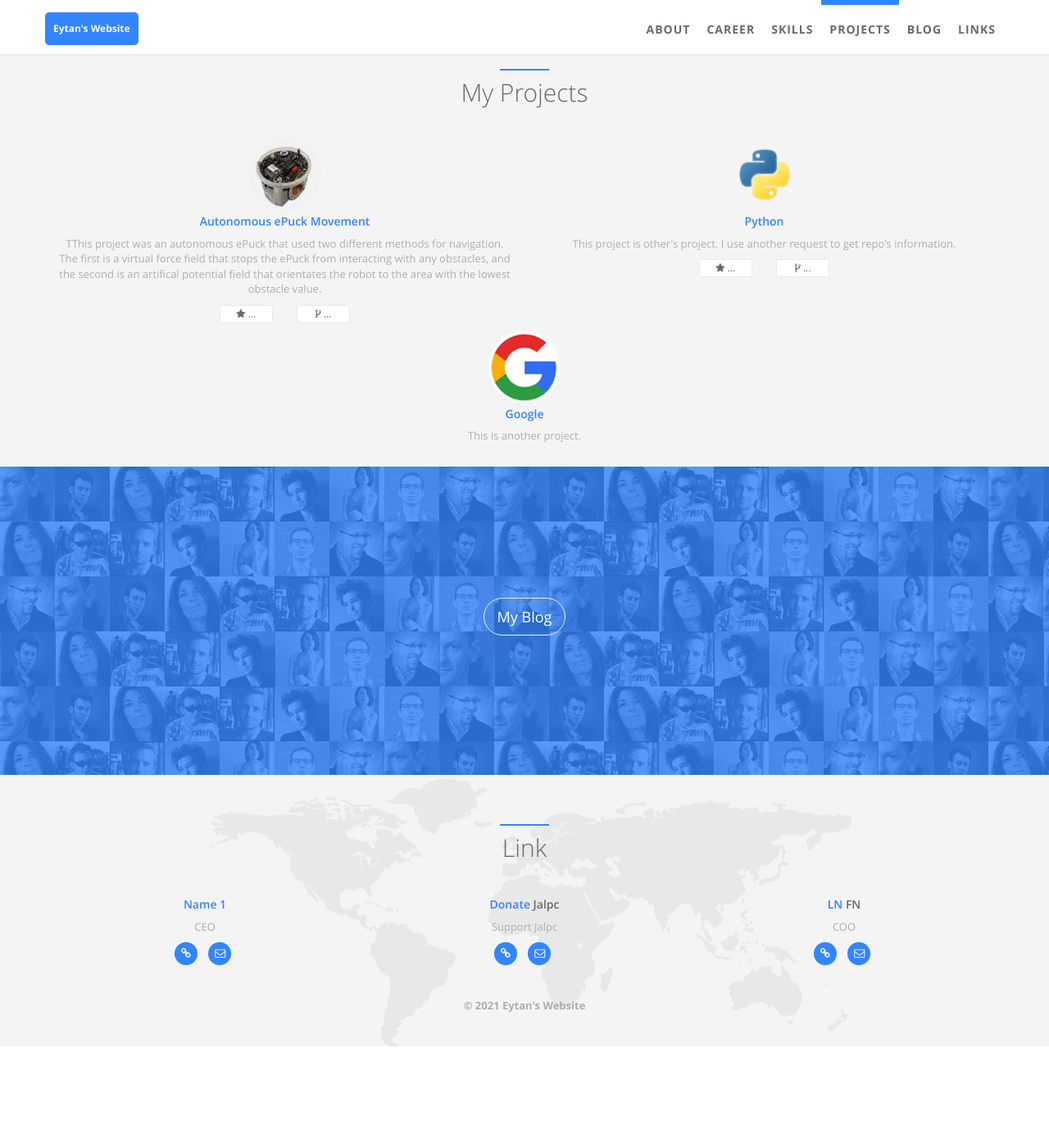
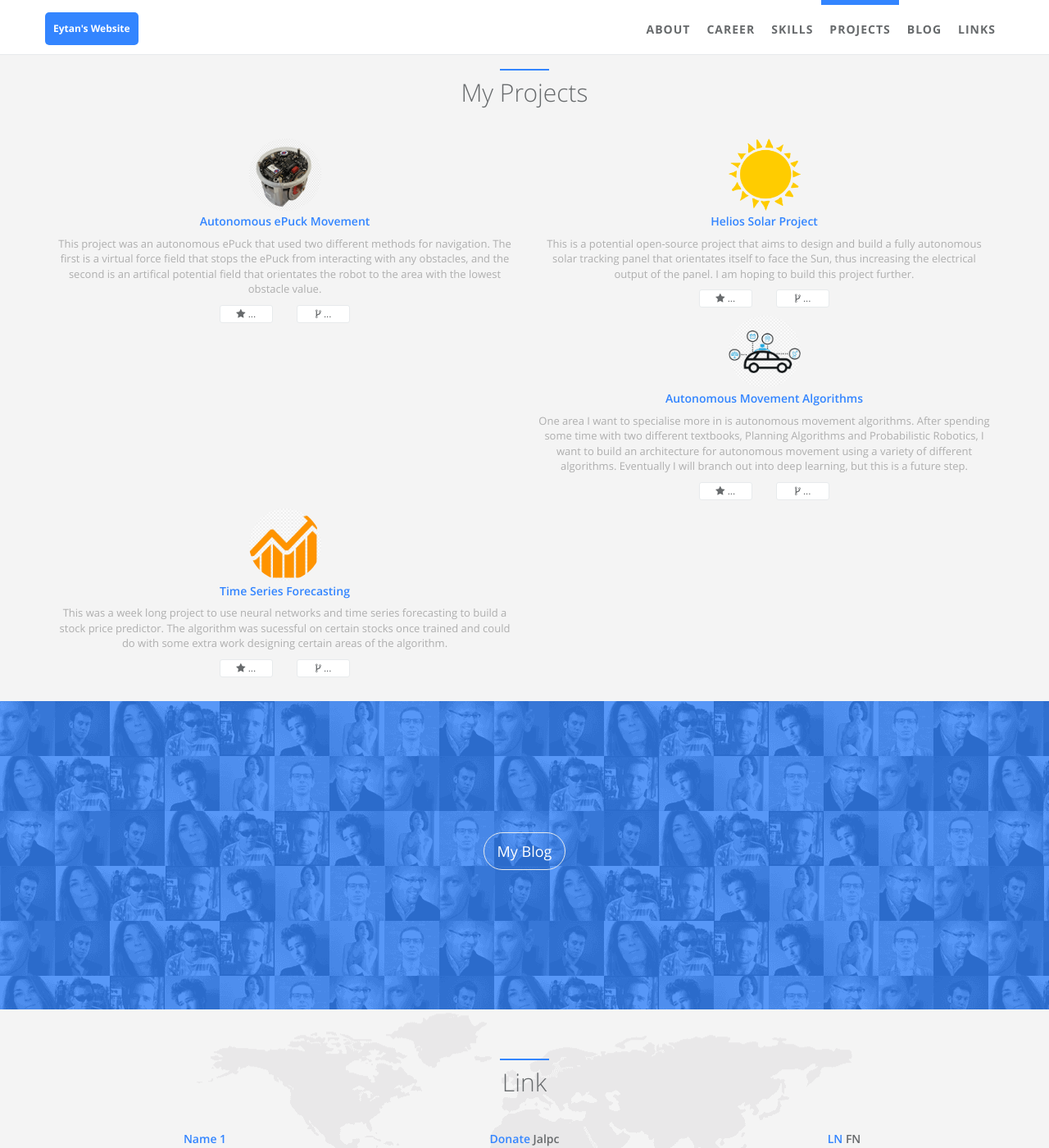
Before and after one commit to eytancanzini/eytancanzini.github.io_OLD, a Jekyll site: the page built from index.html, in a window 1280 px wide and 1400 px high, scrolled down 2733 px. Shown: the whole window at 82% size. Built offline with Jekyll 4.4.1, drawn with Linux system fonts in a browser that asks for light colours; before the commit the page ends 4009 px from its top, so only the background shows below that.

Commit message:
Added all projects

```diff
--- a/_data/index/projects.yml
+++ b/_data/index/projects.yml
@@ -6,17 +6,25 @@
   gh_user: eytancanzini
   repo: epuck-autonomous-project
   img: /static/assets/img/landing/epuck.png
-  desc: TThis project was an autonomous ePuck that used two different methods for navigation. The first is a virtual force field that stops the ePuck from interacting with any obstacles, and the second is an artifical potential field that orientates the robot to the area with the lowest obstacle value.
+  desc: This project was an autonomous ePuck that used two different methods for navigation. The first is a virtual force field that stops the ePuck from interacting with any obstacles, and the second is an artifical potential field that orientates the robot to the area with the lowest obstacle value.
 
-- name: Python
-  i18n: cpython
-  gh_user: python
-  repo: cpython
-  img: /static/assets/img/landing/python.png
-  desc: This project is other's project. I use another request to get repo's information.
+- name: Helios Solar Project
+  i18n: helios
+  gh_user: eytancanzini
+  repo: heliosproject
+  img: /static/assets/img/landing/sun-img.png
+  desc: This is a potential open-source project that aims to design and build a fully autonomous solar tracking panel that orientates itself to face the Sun, thus increasing the electrical output of the panel. I am hoping to build this project further.
 
-- name: Google
-  i18n: google
-  url: https://google.com
-  img: /static/assets/img/landing/google.png
-  desc: This is another project.
+- name: Autonomous Movement Algorithms
+  i18n: slam_car
+  gh_user: eytancanzini
+  repo: slam_car
+  img: /static/assets/img/landing/car.png
+  desc: One area I want to specialise more in is autonomous movement algorithms. After spending some time with two different textbooks, Planning Algorithms and Probabilistic Robotics, I want to build an architecture for autonomous movement using a variety of different algorithms. Eventually I will branch out into deep learning, but this is a future step.
+
+- name: Time Series Forecasting
+  i18n: ml_forecasting
+  gh_user: eytancanzini
+  repo: ml_forecasting
+  img: /static/assets/img/landing/stock.png
+  desc: This was a week long project to use neural networks and time series forecasting to build a stock price predictor. The algorithm was sucessful on certain stocks once trained and could do with some extra work designing certain areas of the algorithm.
```
Also changed, not shown: static/assets/img/landing/car.png (added), static/assets/img/landing/stock.png (added), static/assets/img/landing/sun-img.png (added).
